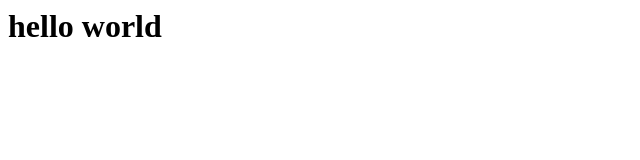
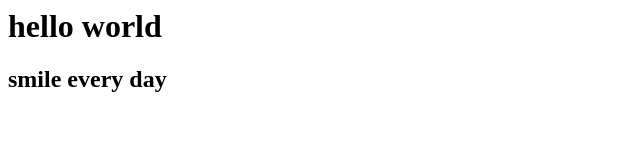
Before and after one commit to Yu-bo-yang/HelloWorld, a plain HTML site: page index.html in a window 1280 px wide. Shown: the whole page, without its empty margins (0-640 px from the left). Drawn offline with Linux system fonts and the light colour scheme.

Commit message:
增加了一个哈

```diff
--- a/index.html
+++ b/index.html
@@ -1 +1,2 @@
 <h1>hello world</h1>
+<h2>smile every day</h2>
```
